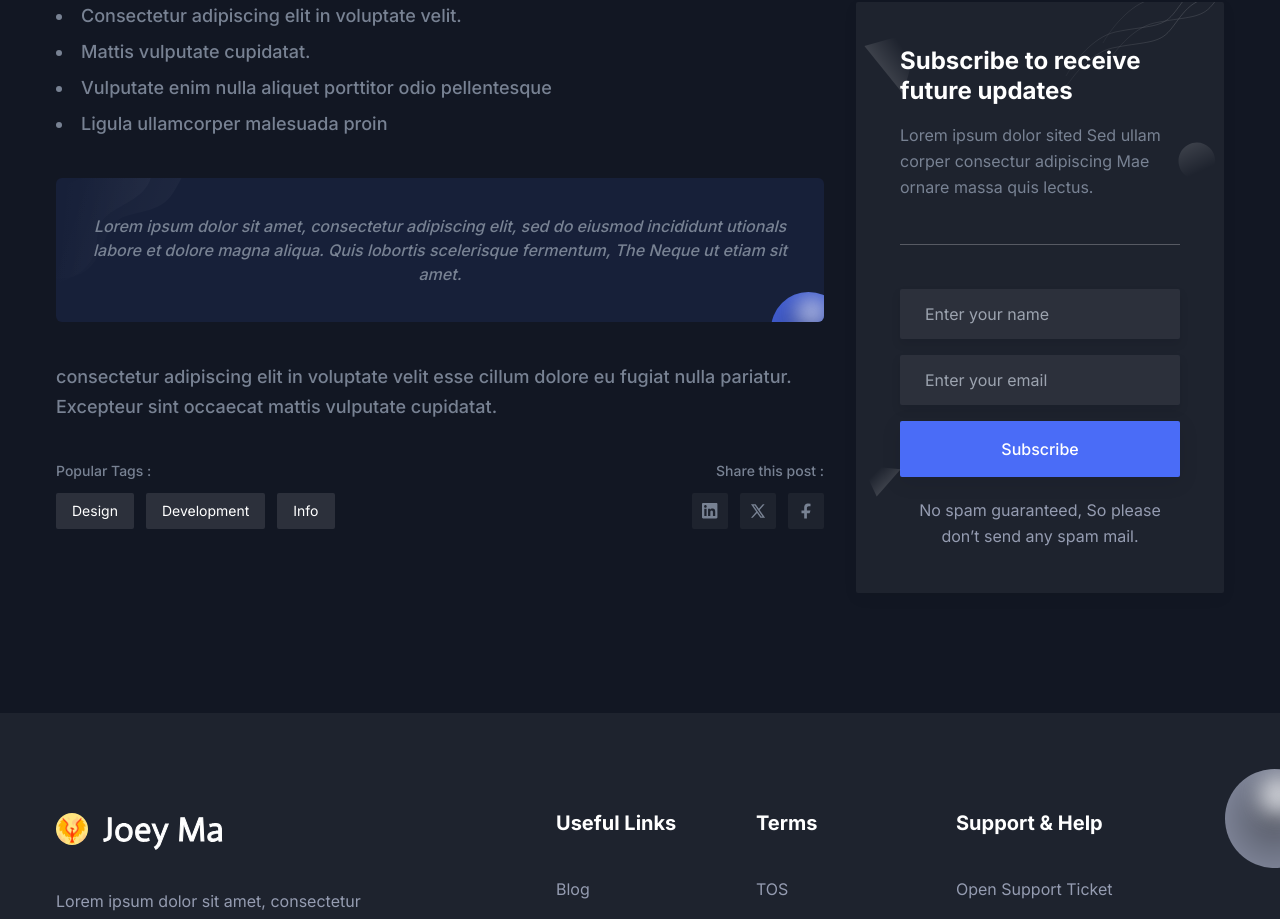
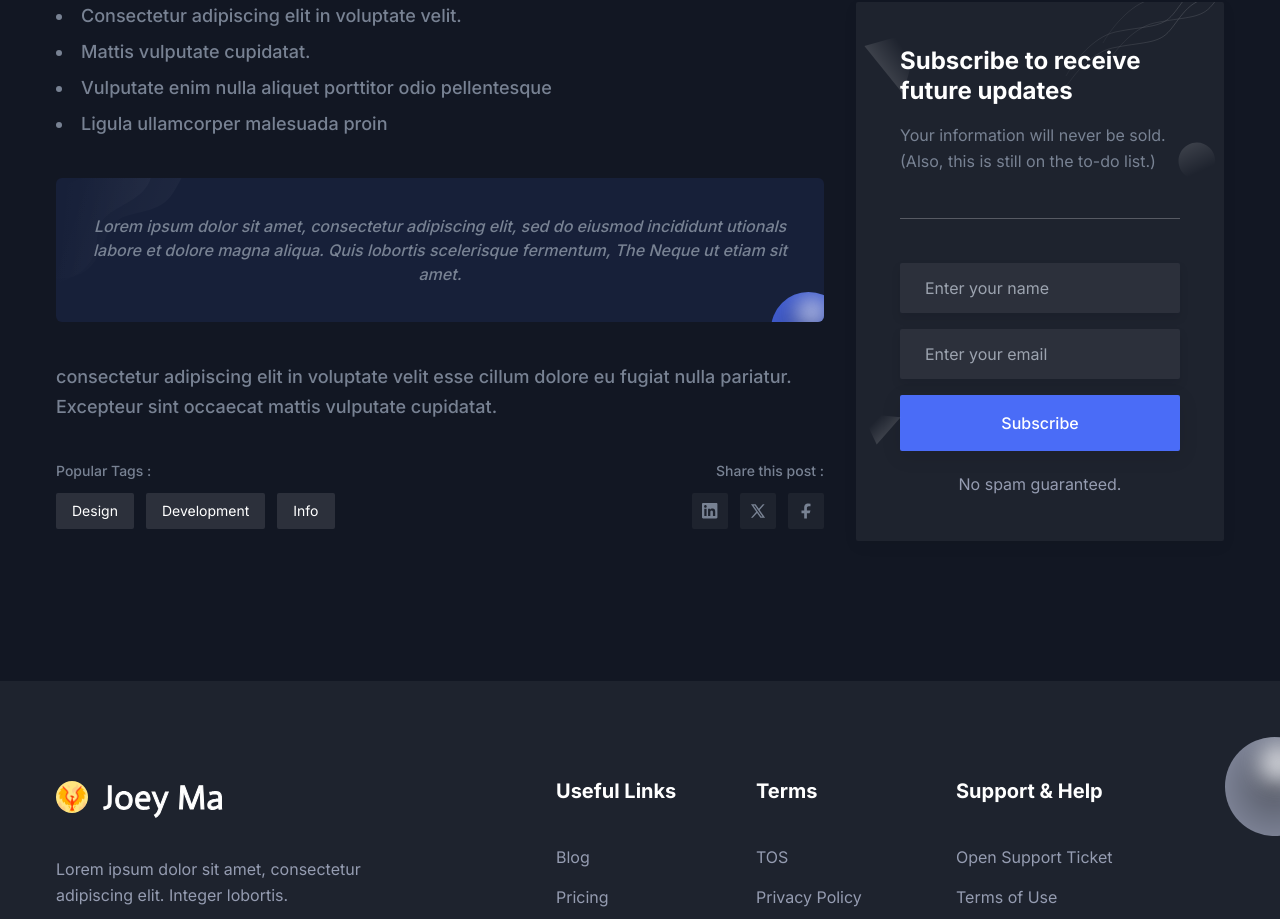
Before and after one commit to joey-ma/joey-ma.github.io, a Next.js app: page /blog-sidebar in a window 1280 px wide. Shown: the part 1378-2297 px from the top of the page. Built offline with nearby package versions, Linux system fonts and the light colour scheme.

Commit message:
update content

```diff
--- a/src/components/Contact/NewsLatterBox.tsx
+++ b/src/components/Contact/NewsLatterBox.tsx
@@ -11,8 +11,7 @@ const NewsLatterBox = () => {
         Subscribe to receive future updates
       </h3>
       <p className="mb-11 border-b border-body-color border-opacity-25 pb-11 text-base leading-relaxed text-body-color dark:border-white dark:border-opacity-25">
-        Lorem ipsum dolor sited Sed ullam corper consectur adipiscing Mae ornare
-        massa quis lectus.
+        Your information will never be sold. (Also, this is still on the to-do list.)
       </p>
       <div>
         <input
@@ -33,7 +32,7 @@ const NewsLatterBox = () => {
           className="mb-5 flex w-full cursor-pointer items-center justify-center rounded-sm bg-primary px-9 py-4 text-base font-medium text-white shadow-submit duration-300 hover:bg-primary/90 dark:shadow-submit-dark"
         />
         <p className="text-center text-base leading-relaxed text-body-color dark:text-body-color-dark">
-          No spam guaranteed, So please don’t send any spam mail.
+          No spam guaranteed.
         </p>
       </div>
 
```
